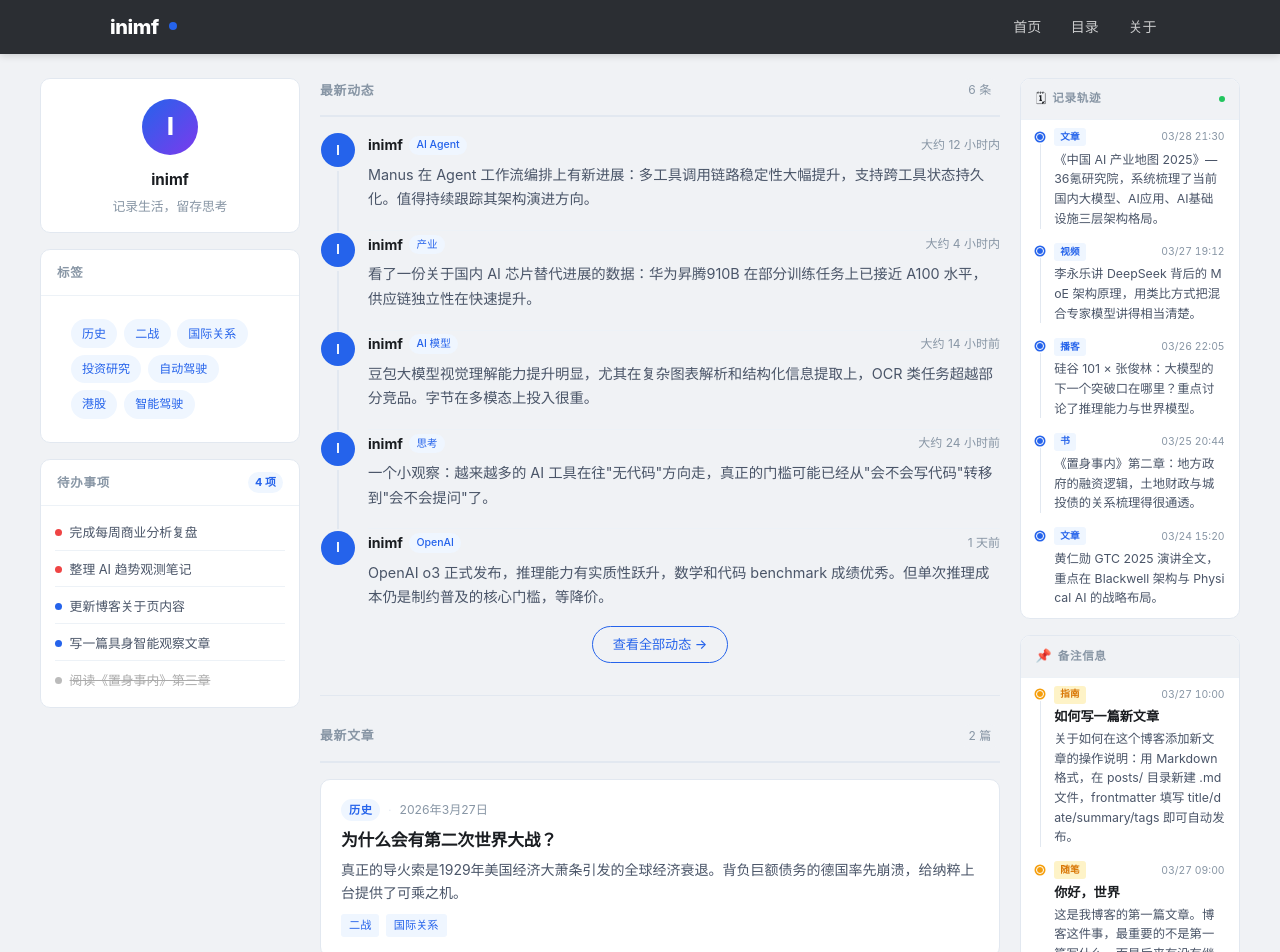
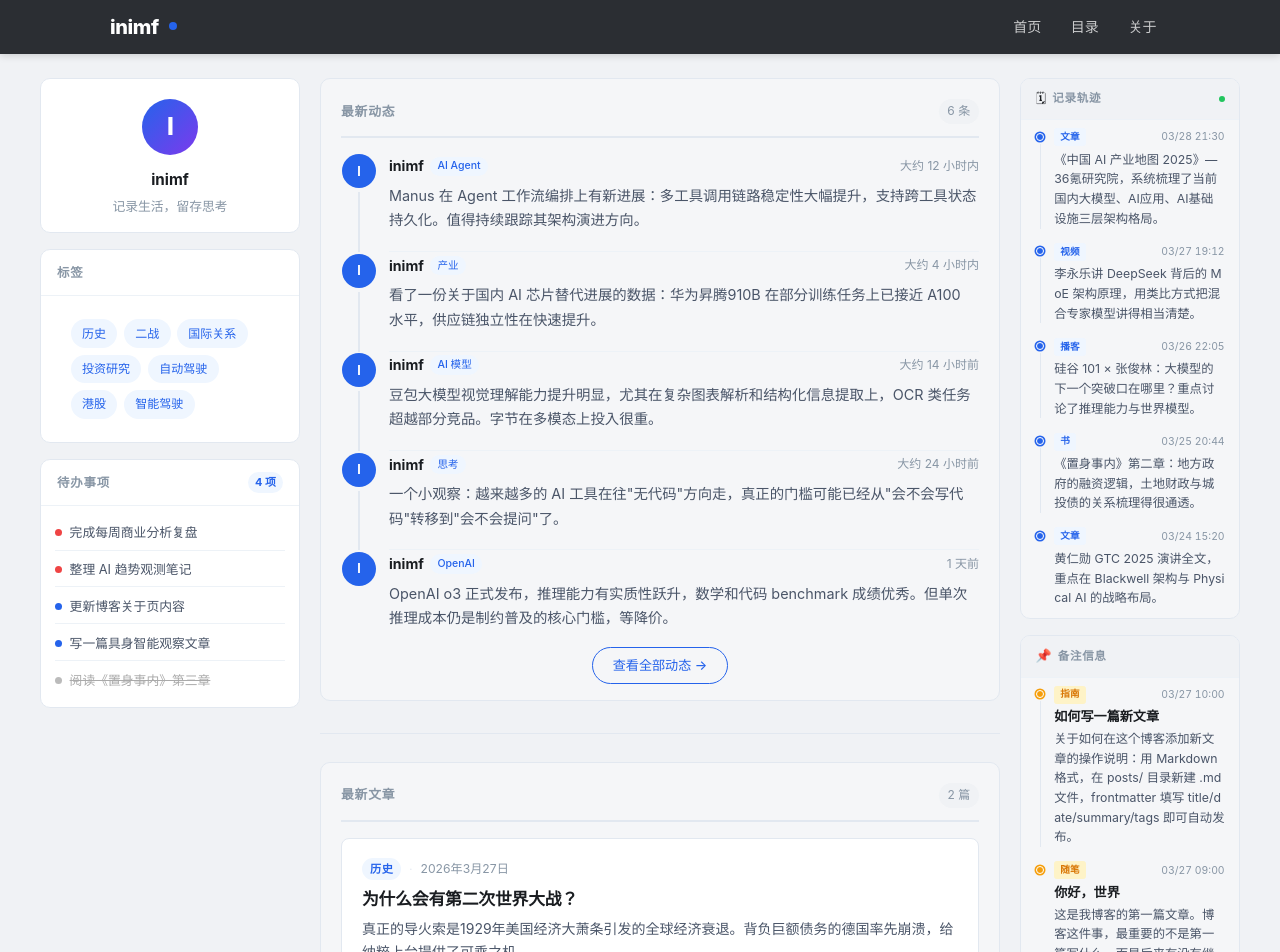
Before and after one commit to web1286/inimf-blog, a Next.js app: page / in a window 1280 px wide. Shown: the top 952 px of the page. Built offline with nearby package versions, Linux system fonts and the light colour scheme.

Commit message:
✨ style: 中间+右侧统一灰色背景，左侧保持白色

```diff
--- a/styles/globals.css
+++ b/styles/globals.css
@@ -15,6 +15,7 @@
   /* xiaohu.ai 配色系统 */
   --color-bg: #f0f2f5;
   --color-surface: #ffffff;
+  --color-surface-gray: #f5f6f8;    /* 中间&右侧卡片背景（灰色）*/
   --color-surface-hover: #fafbfc;
   --color-sidebar-bg: #ffffff;
   --color-text: #1a1d21;
@@ -405,7 +406,7 @@ a {
 
 .post-card {
   background: var(--color-surface);
-  border-radius: 10px;
+  border-radius: 8px;
   border: 1px solid var(--color-border);
   overflow: hidden;
   transition: box-shadow 0.18s, transform 0.18s;
@@ -515,7 +516,11 @@ a {
 
 /* Feed 区块容器 */
 .feed-section {
-  margin-bottom: 0.5rem;
+  background: var(--color-surface-gray);
+  border-radius: 10px;
+  border: 1px solid var(--color-border);
+  padding: 1.25rem 1.25rem 1rem;
+  margin-bottom: 0.75rem;
 }
 
 /* 两个 Feed 之间的分隔线 */
@@ -996,7 +1001,7 @@ a {
 /* ==================== 右侧三栏模块（最新动态 / 最新文章 / 记录轨迹） ==================== */
 
 .rail-card {
-  background: var(--color-surface);
+  background: var(--color-surface-gray);
   border-radius: 10px;
   border: 1px solid var(--color-border);
   overflow: hidden;
```
